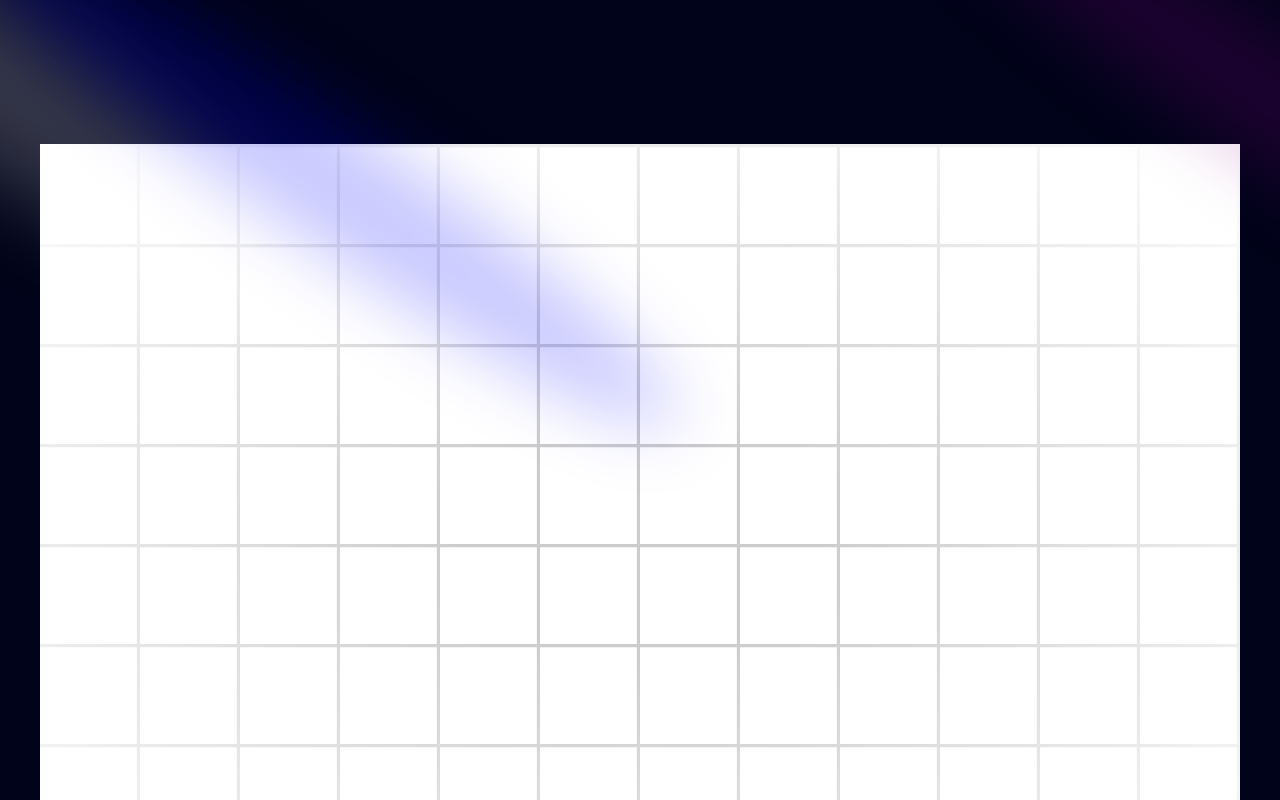
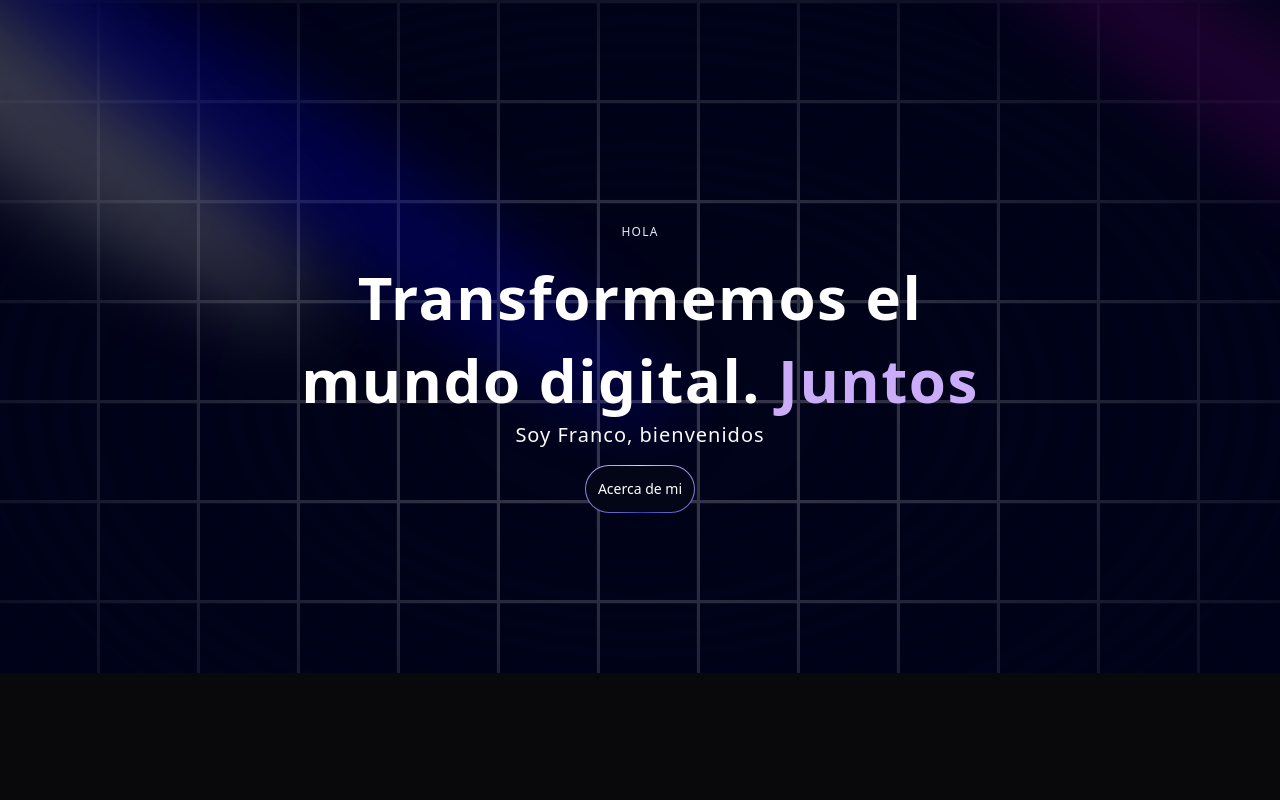
Before and after one commit to fhuayller/portfolio, a Next.js app: page / in a window 1280 px wide. Shown: the top 800 px of the page. Built offline with nearby package versions, Linux system fonts and the light colour scheme.

Commit message:
efecto y botón añadido

```diff
--- /dev/null
+++ b/app/components/Button.tsx
@@ -0,0 +1,14 @@
+import React from "react";
+
+function Button() {
+  return (
+    <button className="relative inline-flex h-12 overflow-hidden rounded-full p-[1px] focus:outline-none focus:ring-2 focus:ring-slate-400 focus:ring-offset-2 focus:ring-offset-slate-50">
+      <span className="absolute inset-[-1000%] animate-[spin_2s_linear_infinite] bg-[conic-gradient(from_90deg_at_50%_50%,#E2CBFF_0%,#393BB2_50%,#E2CBFF_100%)]" />
+      <span className="inline-flex h-full w-full cursor-pointer items-center justify-center rounded-full bg-slate-950 px-3 py-1 text-sm font-medium text-white backdrop-blur-3xl">
+        Acerca de mi
+      </span>
+    </button>
+  );
+}
+
+export default Button;
--- a/app/components/GridBackground.tsx
+++ b/app/components/GridBackground.tsx
@@ -2,7 +2,7 @@
 
 export function GridBackground() {
   return (
-    <div className="h-[50rem] w-full dark:bg-black bg-white  dark:bg-grid-white/[0.2] bg-grid-black/[0.2] relative flex items-center justify-center">
+    <div className="h-[50rem] w-full dark:bg-black-100 bg-white  dark:bg-grid-white/[0.2] bg-grid-black/[0.2] flex items-center justify-center absolute top-0 left-0">
       <div className="absolute pointer-events-none inset-0 flex items-center justify-center dark:bg-black-100 bg-white [mask-image:radial-gradient(ellipse_at_center,transparent_20%,black)]"></div>
     </div>
   );
--- a/app/components/Hero.tsx
+++ b/app/components/Hero.tsx
@@ -1,6 +1,10 @@
 import React from 'react'
 import { Spotlight } from './ui/Spotlight'
 import { GridBackground } from './GridBackground'
+import { TextGenerateEffect } from './ui/TextGenerateEffect'
+import Button from './Button';
+
+const words = 'Transformemos el mundo digital. Juntos';
 
 const Hero = () => {
   return (
@@ -13,6 +17,18 @@
         <div>
             <GridBackground/>
         </div>
+        <div className='flex justify-center relative my-20 z-10'>
+          <div className='max-w-[89vw] md:max-w-2xl lg:max-w-[60vw] flex flex-col items-center justify-center'>
+            <h2 className='uppercase tracking-widest text-xs text-center text-blue-100'>
+              Hola
+            </h2>
+            <TextGenerateEffect className='text-center text-[40px] md:text-5xl lg:text-6xl' words= {words} />
+            <p className='text-center md:tracking-wider mb-4 text-sm md:text-lg lg:text-xl'>
+              Soy Franco, bienvenidos
+            </p>
+            <Button/>
+          </div>
+        </div>
     </div>
   )
 }
--- /dev/null
+++ b/app/components/ui/TextGenerateEffect.tsx
@@ -0,0 +1,62 @@
+"use client";
+import { useEffect } from "react";
+import { motion, stagger, useAnimate } from "framer-motion";
+import { cn } from "@/lib/utils";
+
+export const TextGenerateEffect = ({
+  words,
+  className,
+  filter = true,
+  duration = 0.5,
+}: {
+  words: string;
+  className?: string;
+  filter?: boolean;
+  duration?: number;
+}) => {
+  const [scope, animate] = useAnimate();
+  let wordsArray = words.split(" ");
+  useEffect(() => {
+    animate(
+      "span",
+      {
+        opacity: 1,
+        filter: filter ? "blur(0px)" : "none",
+      },
+      {
+        duration: duration ? duration : 1,
+        delay: stagger(0.2),
+      }
+    );
+  }, [scope.current]);
+
+  const renderWords = () => {
+    return (
+      <motion.div ref={scope}>
+        {wordsArray.map((word, idx) => {
+          return (
+            <motion.span
+              key={word + idx}
+              className={`${idx > 3 ? 'text-purple': 'dark:text-white text-black'}  opacity-0`}
+              style={{
+                filter: filter ? "blur(10px)" : "none",
+              }}
+            >
+              {word}{" "}
+            </motion.span>
+          );
+        })}
+      </motion.div>
+    );
+  };
+
+  return (
+    <div className={cn("font-bold", className)}>
+      <div className="mt-4">
+        <div className=" dark:text-white text-black leading-snug tracking-wide">
+          {renderWords()}
+        </div>
+      </div>
+    </div>
+  );
+};
--- a/app/layout.tsx
+++ b/app/layout.tsx
@@ -1,6 +1,7 @@
 import type { Metadata } from "next";
 import localFont from "next/font/local";
 import "./globals.css";
+import { ThemeProvider } from "./provider";
 
 const geistSans = localFont({
   src: "./fonts/GeistVF.woff",
@@ -28,7 +29,14 @@
       <body
         className={`${geistSans.variable} ${geistMono.variable} antialiased`}
       >
-        {children}
+        <ThemeProvider
+            attribute="class"
+            defaultTheme="dark"
+            enableSystem
+            disableTransitionOnChange
+          >
+            {children}
+          </ThemeProvider>
       </body>
     </html>
   );
--- /dev/null
+++ b/app/provider.tsx
@@ -0,0 +1,9 @@
+"use client"
+
+import * as React from "react"
+import { ThemeProvider as NextThemesProvider } from "next-themes"
+import { type ThemeProviderProps } from "next-themes/dist/types"
+
+export function ThemeProvider({ children, ...props }: ThemeProviderProps) {
+  return <NextThemesProvider {...props}>{children}</NextThemesProvider>
+}
--- a/package.json
+++ b/package.json
@@ -13,6 +13,7 @@
     "framer-motion": "^11.5.4",
     "mini-svg-data-uri": "^1.4.4",
     "next": "14.2.12",
+    "next-themes": "^0.3.0",
     "react": "^18",
     "react-dom": "^18",
     "tailwind-merge": "^2.5.2",
```
Also changed, not shown: 1 other file (tests, documents, lock files or other folders).
